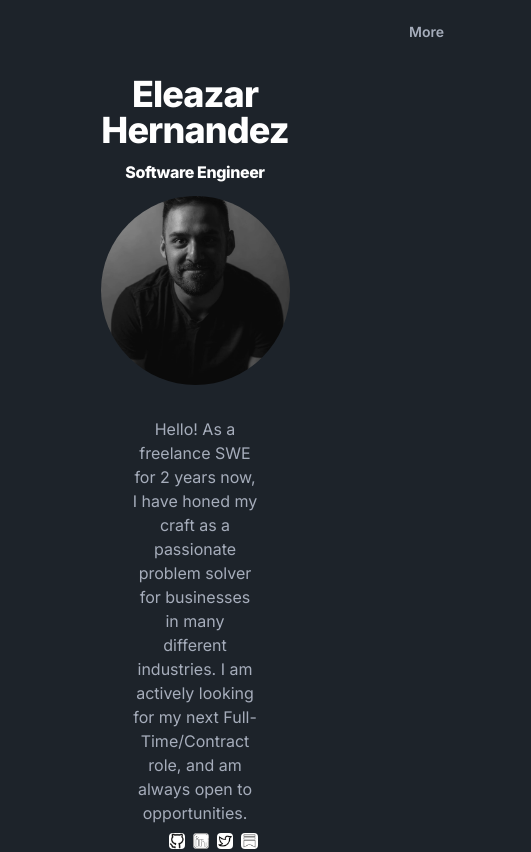
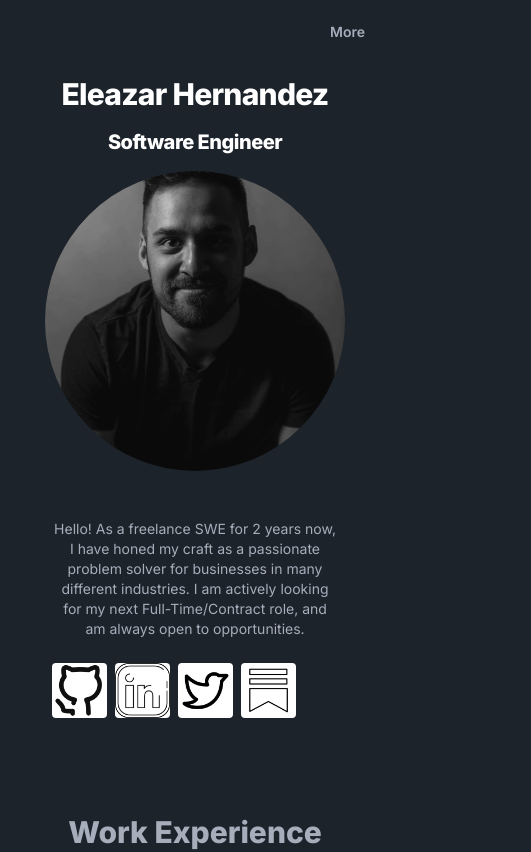
Before and after one commit to ehernandez42/portfolio-site-next, a Next.js app in the folder portfolio-site-next/: page / in a window 390 px wide. Shown: the top 852 px of the page, 531 px wide, since content can reach past the window. Built offline with nearby package versions, Linux system fonts and the light colour scheme; no server answers.

Commit message:
update UI

```diff
--- a/portfolio-site-next/src/app/page.tsx
+++ b/portfolio-site-next/src/app/page.tsx
@@ -19,29 +19,27 @@ export default function Home() {
     return (
         <div data-theme="dark">
 
-            <main>
+            <main className={'min-h-screen'}>
                 <NavBar/>
-                <div className="py-1 px-1 w-10/12 text-center mx-auto my-2 max-w-screen-xl p-32 lg:py-16 lg:px-12">
-                    <h1 id={'About'}  className="mb-4 text-4xl font-extrabold tracking-tight leading-none text-white md:text-5xl lg:text-6xl">
+                <div className="py-1 px-1 w-full sm:w-10/12 text-center mx-auto my-2 max-w-screen-xl p-4 sm:p-8 md:p-16 lg:p-32 lg:py-16 lg:px-12 overflow-x-hidden">
+                    <h1 id={'About'}  className="mb-4 text-3xl sm:text-4xl font-extrabold tracking-tight leading-tight text-white md:text-5xl lg:text-6xl">
                         Eleazar Hernandez</h1>
-                    <h2 className="mb-4 font-extrabold tracking-tight leading-none text-white md:text-2xl lg:text-3xl">
+                    <h2 className="mb-4 text-xl sm:text-2xl font-extrabold tracking-tight leading-tight text-white md:text-2xl lg:text-3xl">
                         Software Engineer</h2>
-                    <figure className={'flex flex-col mb-10 lg:flex-row mx-16 lg:mx-0'}>
+                    <figure className={'flex flex-col mb-10 lg:flex-row mx-4 sm:mx-8 lg:mx-0'}>
                         <Image src={'/headshot.png'}
                                alt={'headshot photo'}
                                width={300}
                                height={300}
-                               className={'rounded-full'}/>
-                        <div className={'card-body flex justify-center'}>
-                            <p className={'w-full lg:text-2xl'}>Hello! As a freelance SWE for 2 years now, I have honed my craft
+                               className={'rounded-full mx-auto lg:mx-0'}/>
+                        <div className={'card-body flex flex-col justify-center mt-4 lg:mt-0 lg:ml-8'}>
+                            <p className={'w-full text-sm sm:text-base lg:text-2xl'}>Hello! As a freelance SWE for 2 years now, I have honed my craft
                             as a passionate problem solver for businesses in many different industries. I am actively looking for
                             my next Full-Time/Contract role, and am always open to opportunities. </p>
-                            <div className={'ml-9'}>
+                            <div className={'mt-4 lg:ml-9'}>
                                 <Icons />
                             </div>
-
                         </div>
-
                     </figure>
                     <br/>
 
--- a/portfolio-site-next/src/components/NavBar.tsx
+++ b/portfolio-site-next/src/components/NavBar.tsx
@@ -4,6 +4,7 @@ import Image from "next/image";
 
 export function NavItems() {
     return (
+        <div>
             <ul className={'lg:flex lg:flex-row'}>
                 <li><a href={"#About"}>About</a></li>
                 <li><a href={'#Contact'}>Contact Me</a></li>
@@ -23,6 +24,8 @@ export function NavItems() {
                            height={15}/>
                 </Link></li>
             </ul>
+        </div>
+
 
     )
 }
@@ -31,19 +34,17 @@ export default function NavBar() {
 
     return (
         <div className="navbar sticky top-0 bg-base-100 scroll-smooth">
-
-            <div className="navbar-start">
+            <div className="navbar-start w-full">
                 {/*eleazar hernandez dev logo can go here?*/}
-                <ul tabIndex={0} className="menu mt-3 z-[1] p-2 mx-44 lg:flex items-stretch w-52 hidden lg:visible">
+                <ul tabIndex={0} className="menu mt-3 z-[1] p-2 lg:flex items-stretch w-full hidden lg:visible">
                     <NavItems/>
                 </ul>
-                <div className="dropdown mx-16">
-
-                    <div tabIndex={0} role="button" className="ml-80 btn btn-ghost flex justify-end lg:hidden">
+                <div className="dropdown w-full">
+                    <div tabIndex={0} role="button" className="btn btn-ghost flex justify-end lg:hidden ml-auto">
                         More
                     </div>
                     <ul tabIndex={0}
-                        className="menu menu-sm ml-64 dropdown-content bg-base-100 mt-3 z-[1] p-2 shadow rounded-box w-52">
+                        className="menu menu-sm dropdown-content bg-base-100 mt-3 z-[1] p-2 shadow rounded-box w-52 right-0">
                         <NavItems/>
                     </ul>
                 </div>
```
Lines whose indentation alone changed are shown as unchanged.
